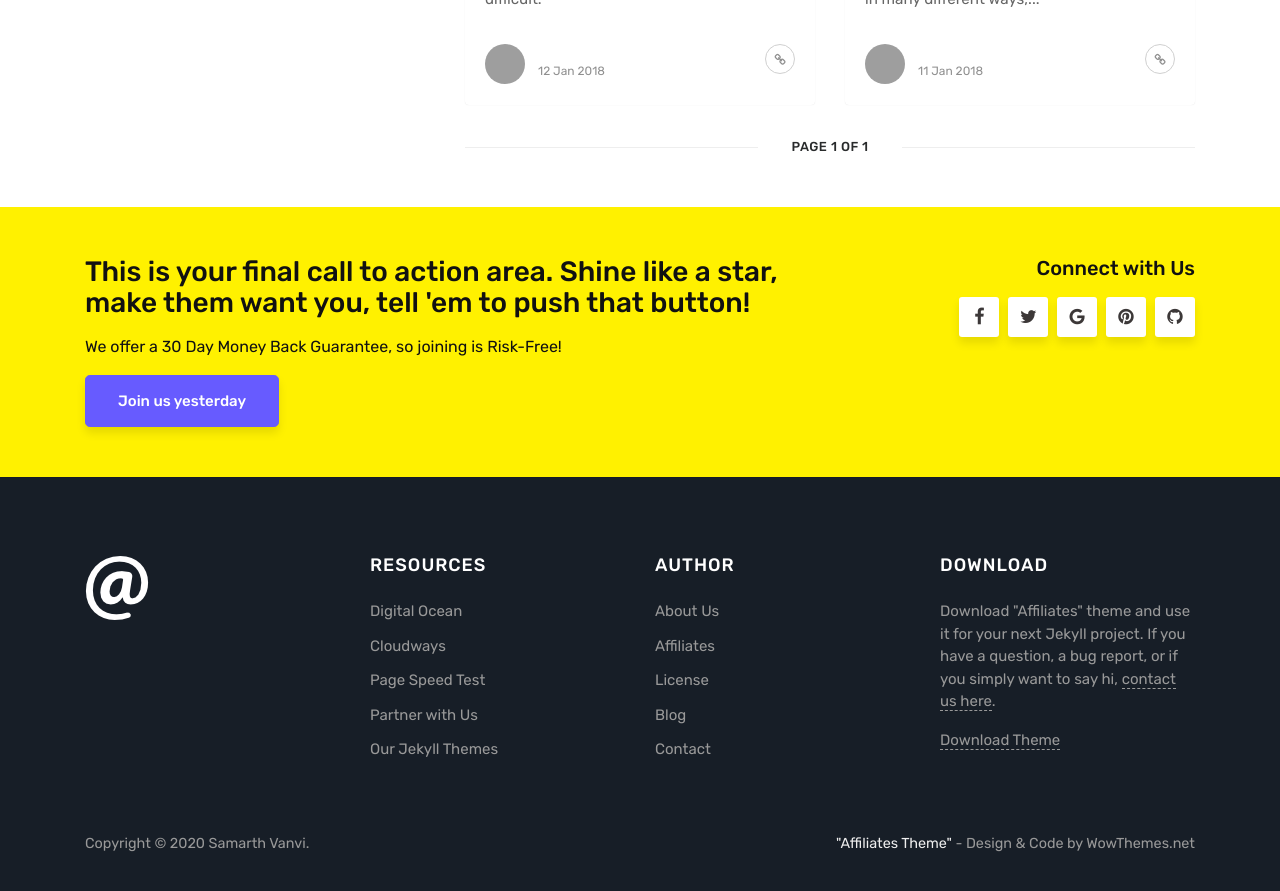
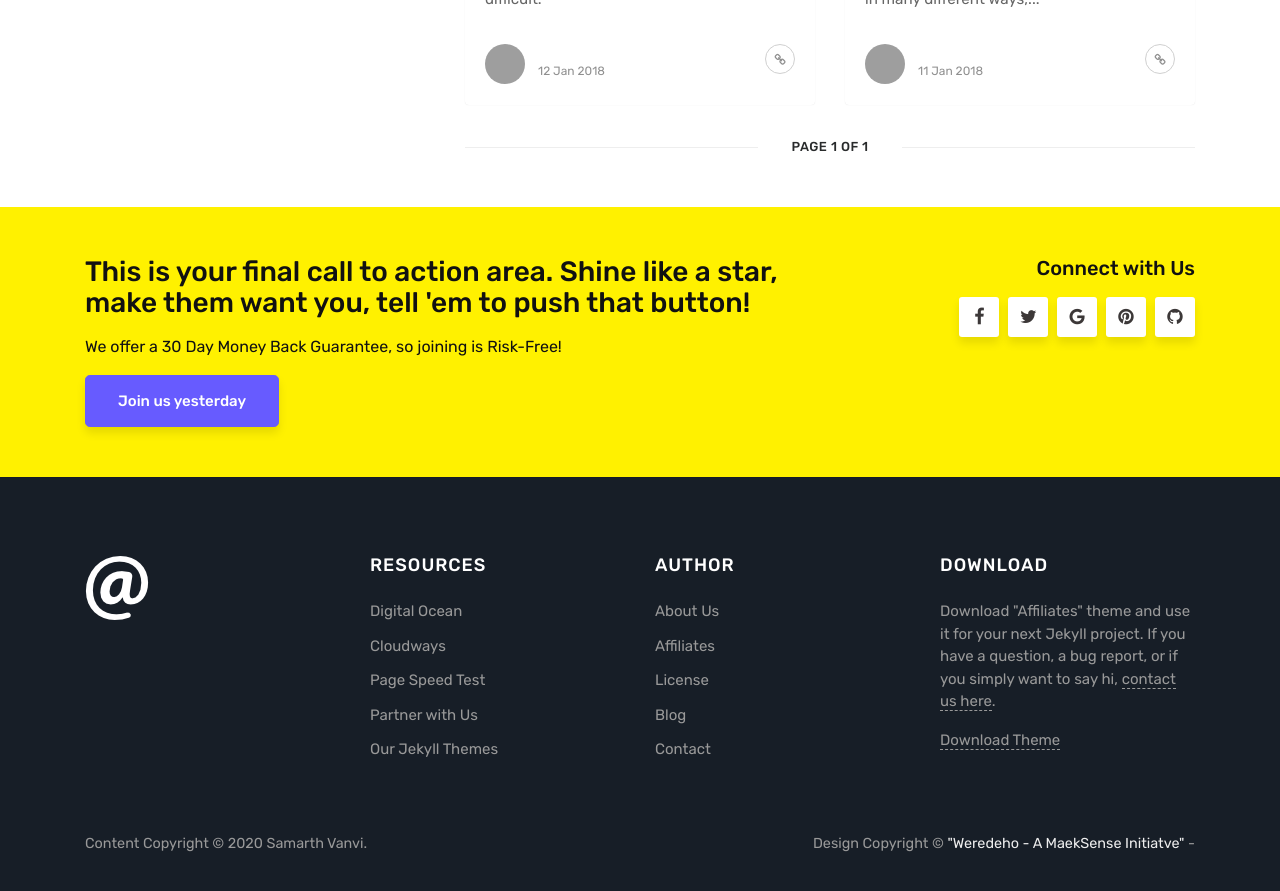
Before and after one commit to samarthvanvi/opinionquill, a Jekyll site: the page built from index.html, in a window 1280 px wide and 900 px high, scrolled down 1932 px. Shown: the top 891 px of the window. Built offline with Jekyll 4.4.1, drawn with Linux system fonts in a browser that asks for light colours; the list of posts is cut into pages by our own code; comment, search, counter and statistics services are not loaded; grey boxes are pictures that could not be loaded.

Commit message:
Update default.html

```diff
--- a/_layouts/default.html
+++ b/_layouts/default.html
@@ -196,11 +196,11 @@
 
             <div class="copyright">
                 <p class="pull-left">
-                Copyright © {{ site.time | date: "%Y" }} {{ site.name }}.
+                Content Copyright © {{ site.time | date: "%Y" }} {{ site.name }}.
                 </p>
                 <p class="pull-right">
-                <!-- Please, leave credit to author unless you own a commercial license: https://www.wowthemes.net/freebies-license/ -->
-                <a target="_blank" href="https://www.wowthemes.net/free-jekyll-template-affiliates/">"Affiliates Theme"</a> - Design & Code by WowThemes.net
+				Design Copyright ©
+                  <a target="_blank" href="https://weredeho.maeksense.co.in/">"Weredeho - A MaekSense Initiatve"</a> -
                 </p>
                 <div class="clearfix"></div>
             </div>
```
